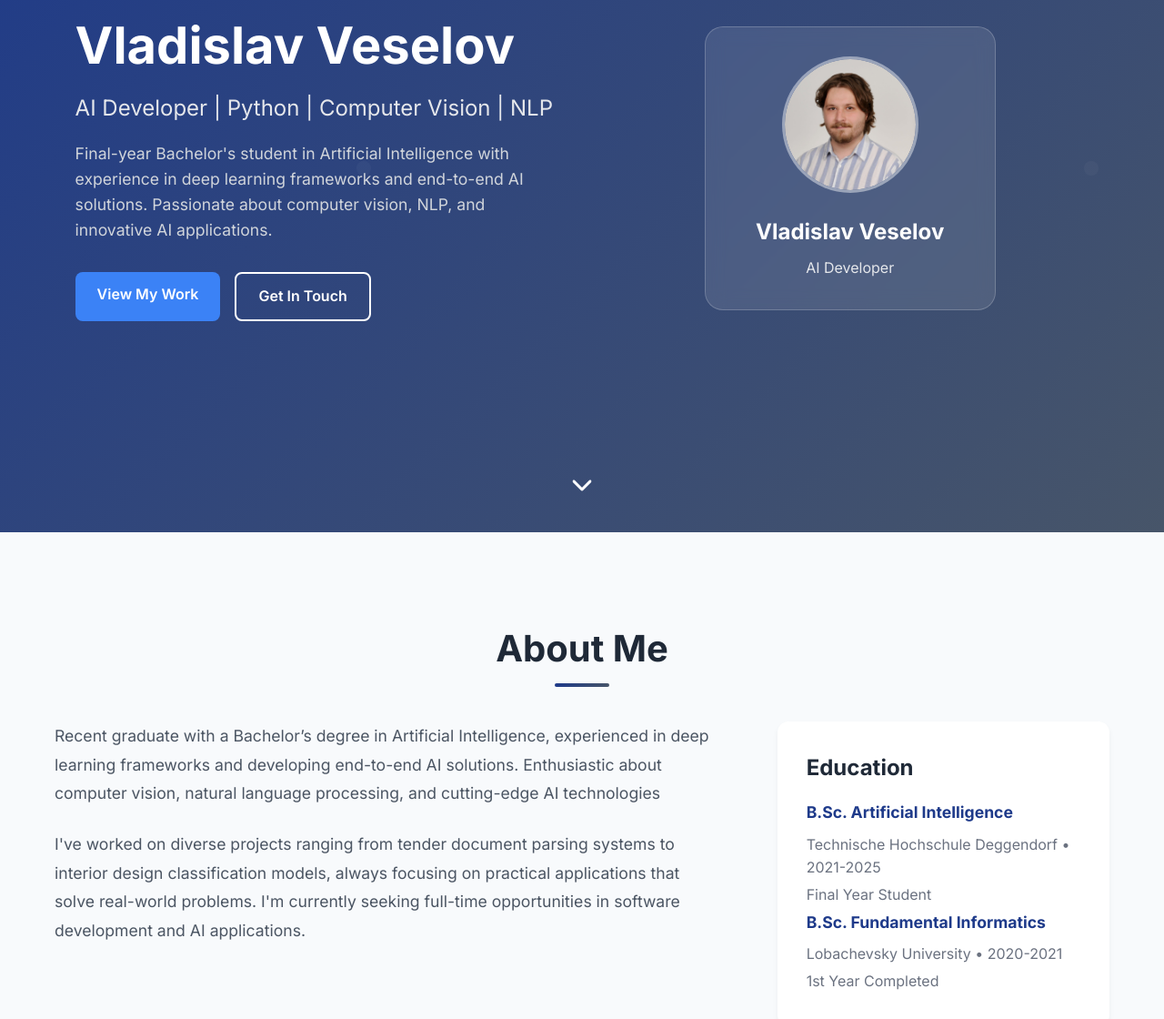
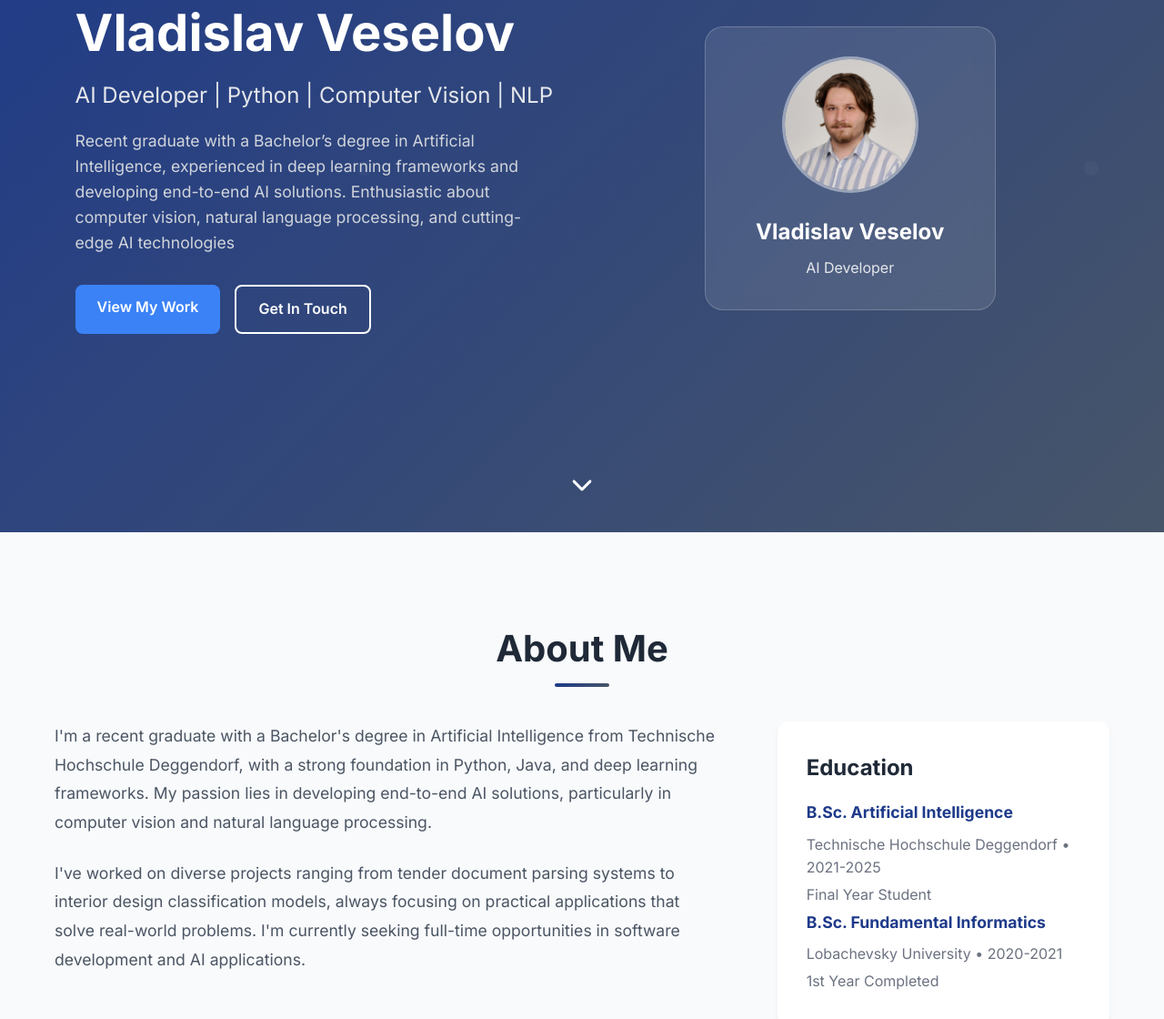
Before and after one commit to Vladislav-Veselov/personal-website, a plain HTML site: page index.html in a window 1280 px wide. Shown: the part 215-1335 px from the top of the page at 91% size. Drawn offline with Linux system fonts and the light colour scheme.

Commit message:
Updated profile description again

```diff
--- a/index.html
+++ b/index.html
@@ -52,8 +52,7 @@
                 </h1>
                 <p class="hero-subtitle">AI Developer | Python | Computer Vision | NLP</p>
                 <p class="hero-description">
-                    Final-year Bachelor's student in Artificial Intelligence with experience in deep learning frameworks and end-to-end AI solutions. Passionate about computer vision, NLP, and innovative AI applications.
-                </p>
+                    Recent graduate with a Bachelor’s degree in Artificial Intelligence, experienced in deep learning frameworks and developing end-to-end AI solutions. Enthusiastic about computer vision, natural language processing, and cutting-edge AI technologies                </p>
                 <div class="hero-buttons">
                     <a href="#projects" class="btn btn-primary">View My Work</a>
                     <a href="#contact" class="btn btn-secondary">Get In Touch</a>
@@ -85,7 +84,9 @@
             <div class="about-content">
                 <div class="about-text">
                     <p>
-                        Recent graduate with a Bachelor’s degree in Artificial Intelligence, experienced in deep learning frameworks and developing end-to-end AI solutions. Enthusiastic about computer vision, natural language processing, and cutting-edge AI technologies
+                        I'm a recent graduate with a Bachelor's degree in Artificial Intelligence from Technische Hochschule Deggendorf,
+                        with a strong foundation in Python, Java, and deep learning frameworks. My passion lies in developing
+                        end-to-end AI solutions, particularly in computer vision and natural language processing.
                     </p>
                     <p>
                         I've worked on diverse projects ranging from tender document parsing systems to interior design
```
